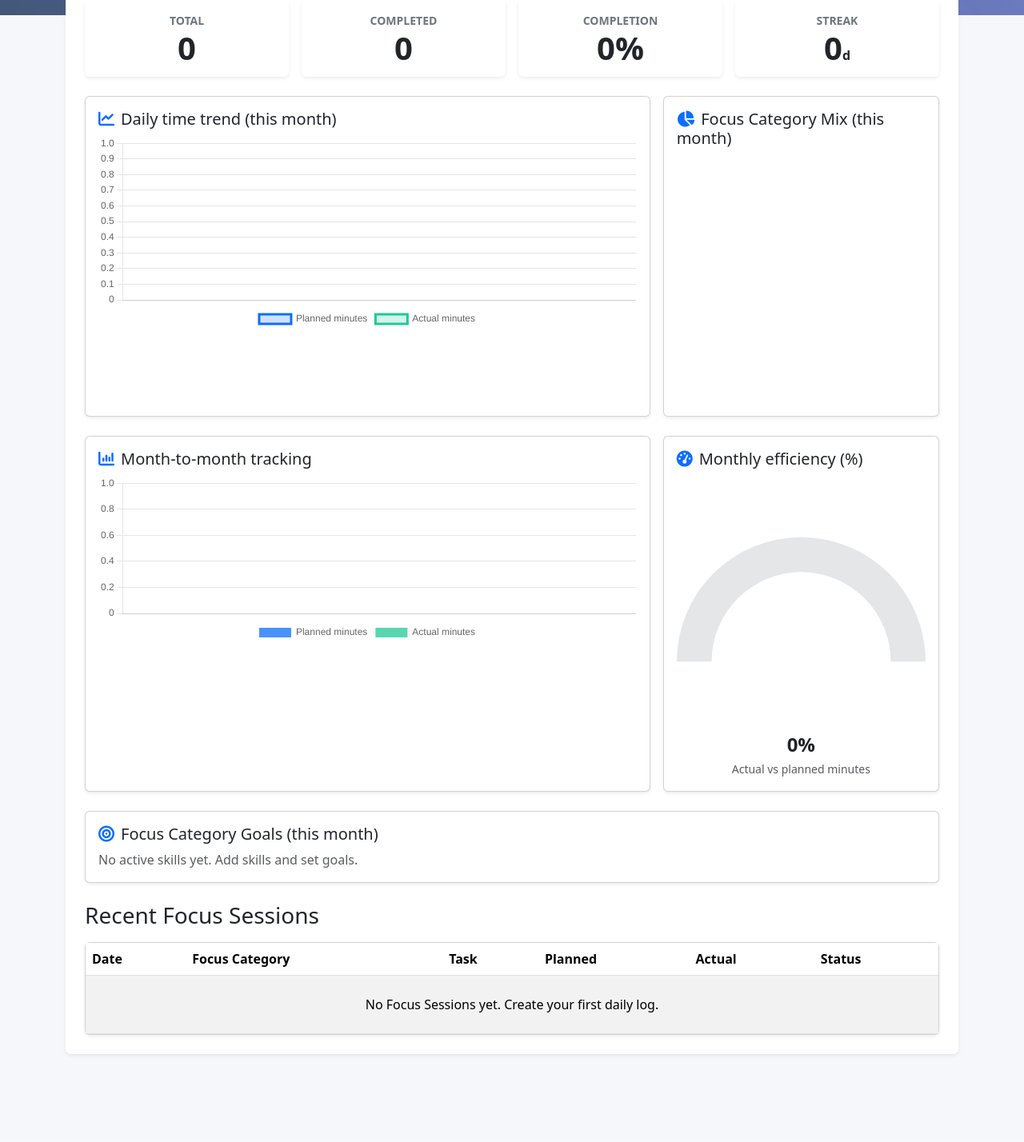
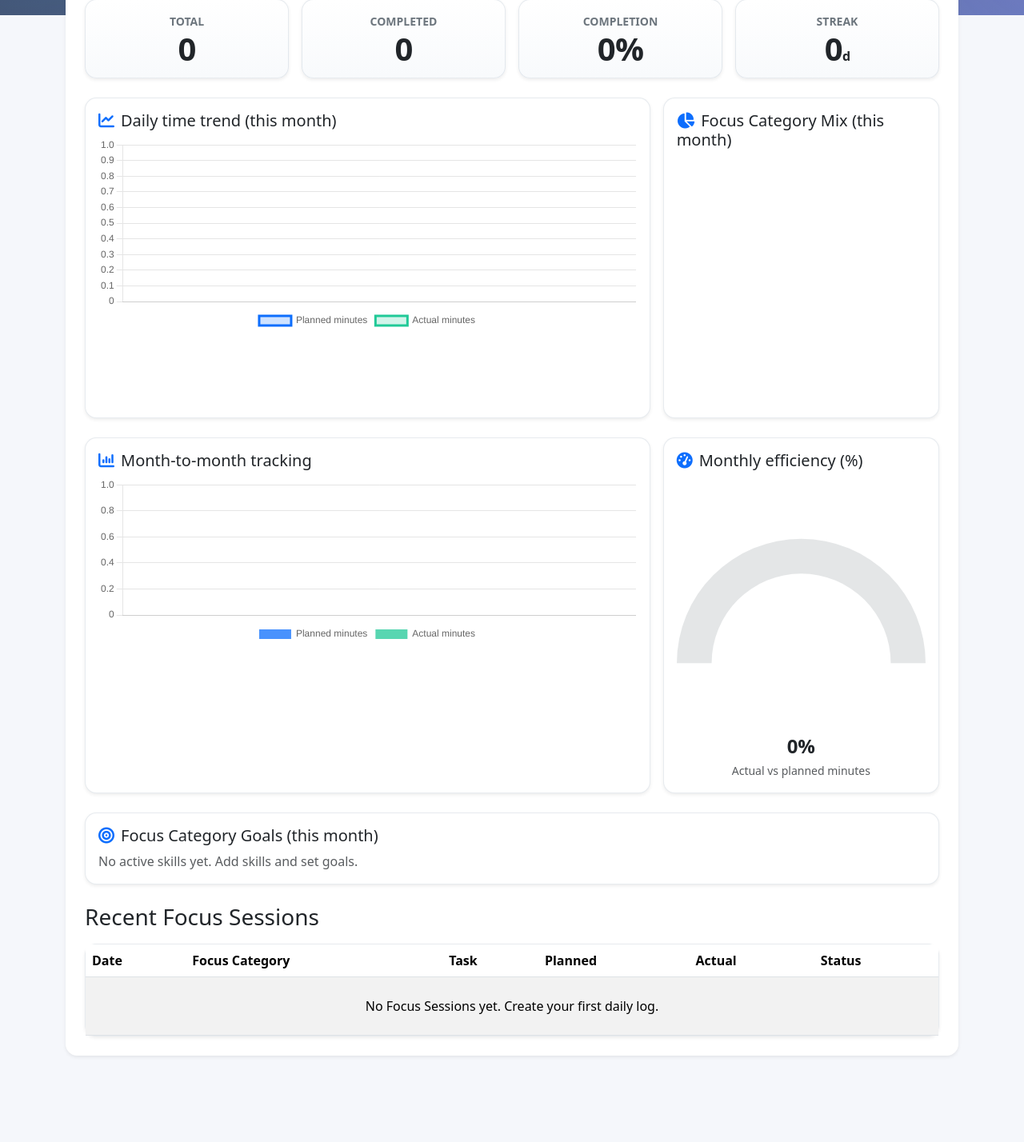
Before and after one commit to elivergara/Focused-Time-Tracker, a Django app: page /app/ in a window 1280 px wide. Shown: the part 485-1913 px from the top of the page at 80% size. Before the commit the page ends 1805 px from the top, so only its background shows below. Run offline with Django 5.2, Linux system fonts and the light colour scheme; the visitor is signed in with stand-in values (Sample User, id 1); data that the repository does not hold is empty; a map, chart or similar area stays blank; style sheets or scripts are compiled from the project's sources; grey boxes are pictures that could not be loaded.

Commit message:
Apply cohesive dashboard design pass with stronger typography and surfaces

```diff
--- a/static/scss/main.scss
+++ b/static/scss/main.scss
@@ -140,12 +140,29 @@ body {
   z-index: 5;
 }
 
-.dashboard-shell {
-  background: rgba(255, 255, 255, 0.9);
-  border: 1px solid rgba(148, 163, 184, 0.25);
-  border-radius: 1rem;
-  box-shadow: 0 14px 34px rgba(15, 23, 42, 0.08);
-  padding: 1rem;
+.hero-title {
+  letter-spacing: -0.02em;
+}
+
+.hero-subtitle {
+  max-width: 56ch;
+  color: rgba(234, 241, 255, 0.92);
+  font-size: 1.03rem;
+}
+
+.metric-card {
+  border: 1px solid rgba(148, 163, 184, 0.22) !important;
+  border-radius: 0.9rem;
+  background: linear-gradient(180deg, #ffffff, #f8fafc);
+}
+
+.metric-value {
+  letter-spacing: -0.02em;
+}
+
+.dashboard-surface {
+  border-radius: 0.9rem;
+  border: 1px solid rgba(148, 163, 184, 0.22);
 }
 
 .navbar .nav-link {
@@ -236,9 +253,6 @@ body {
   .dashboard-main {
     margin-top: 0;
   }
-  .dashboard-shell {
-    padding: 0.75rem;
-  }
   .action-grid {
     grid-template-columns: 1fr;
   }
--- a/templates/core/home.html
+++ b/templates/core/home.html
@@ -9,8 +9,8 @@
     <div class="row align-items-center g-4">
       <div class="col-lg-7 text-white">
         <span class="badge text-bg-primary mb-3">Dashboard</span>
-        <h1 class="display-5 fw-bold mb-2">Focused Time Tracker</h1>
-        <p class="lead mb-3">Your focus categories, sessions, and execution — in one operating view.</p>
+        <h1 class="display-5 fw-bold mb-2 hero-title">Focused Time Tracker</h1>
+        <p class="lead mb-3 hero-subtitle">Your focus categories, sessions, and execution — in one operating view.</p>
         <div class="action-panel mb-3">
           <div class="action-grid">
             <a href="{% url 'checkin_create' %}" class="btn btn-primary action-btn action-btn-uniform"><i class="fa-solid fa-plus me-2"></i>Daily Focus Log</a>
@@ -38,38 +38,38 @@
 </header>
 
 <section class="container dashboard-main pb-4">
-  <div class="card shadow-sm border-0">
+  <div class="card shadow-sm border-0 dashboard-surface">
     <div class="card-body p-3 p-lg-4">
       <div class="row g-3 mb-4 kpi-dashboard-row">
         <div class="col-6 col-lg-3">
-          <div class="card h-100 border-0 shadow-sm text-center">
+          <div class="card h-100 border-0 shadow-sm text-center metric-card">
             <div class="card-body py-3">
               <div class="small text-uppercase text-secondary fw-semibold mb-1">Total</div>
-              <div class="display-6 fw-bold lh-1">{{ summary.total|default:0 }}</div>
+              <div class="display-6 fw-bold lh-1 metric-value">{{ summary.total|default:0 }}</div>
             </div>
           </div>
         </div>
         <div class="col-6 col-lg-3">
-          <div class="card h-100 border-0 shadow-sm text-center">
+          <div class="card h-100 border-0 shadow-sm text-center metric-card">
             <div class="card-body py-3">
               <div class="small text-uppercase text-secondary fw-semibold mb-1">Completed</div>
-              <div class="display-6 fw-bold lh-1">{{ summary.completed|default:0 }}</div>
+              <div class="display-6 fw-bold lh-1 metric-value">{{ summary.completed|default:0 }}</div>
             </div>
           </div>
         </div>
         <div class="col-6 col-lg-3">
-          <div class="card h-100 border-0 shadow-sm text-center">
+          <div class="card h-100 border-0 shadow-sm text-center metric-card">
             <div class="card-body py-3">
               <div class="small text-uppercase text-secondary fw-semibold mb-1">Completion</div>
-              <div class="display-6 fw-bold lh-1">{{ completion_rate }}%</div>
+              <div class="display-6 fw-bold lh-1 metric-value">{{ completion_rate }}%</div>
             </div>
           </div>
         </div>
         <div class="col-6 col-lg-3">
-          <div class="card h-100 border-0 shadow-sm text-center">
+          <div class="card h-100 border-0 shadow-sm text-center metric-card">
             <div class="card-body py-3">
               <div class="small text-uppercase text-secondary fw-semibold mb-1">Streak</div>
-              <div class="display-6 fw-bold lh-1">{{ current_streak }}<span class="fs-6">d</span></div>
+              <div class="display-6 fw-bold lh-1 metric-value">{{ current_streak }}<span class="fs-6">d</span></div>
             </div>
           </div>
         </div>
@@ -77,16 +77,16 @@
 
   <div class="row g-3 mb-4">
     <div class="col-lg-8">
-      <div class="card shadow-sm h-100"><div class="card-body"><h5 class="card-title"><i class="fa-solid fa-chart-line me-2 text-primary"></i>Daily time trend (this month)</h5><canvas id="trendChart" height="110"></canvas></div></div>
+      <div class="card shadow-sm h-100 dashboard-surface"><div class="card-body"><h5 class="card-title"><i class="fa-solid fa-chart-line me-2 text-primary"></i>Daily time trend (this month)</h5><canvas id="trendChart" height="110"></canvas></div></div>
     </div>
     <div class="col-lg-4">
-      <div class="card shadow-sm h-100"><div class="card-body"><h5 class="card-title"><i class="fa-solid fa-chart-pie me-2 text-primary"></i>Focus Category Mix (this month)</h5><canvas id="categoryChart" height="110"></canvas></div></div>
+      <div class="card shadow-sm h-100 dashboard-surface"><div class="card-body"><h5 class="card-title"><i class="fa-solid fa-chart-pie me-2 text-primary"></i>Focus Category Mix (this month)</h5><canvas id="categoryChart" height="110"></canvas></div></div>
     </div>
   </div>
 
   <div class="row g-3 mb-4">
     <div class="col-lg-8">
-      <div class="card shadow-sm h-100">
+      <div class="card shadow-sm h-100 dashboard-surface">
         <div class="card-body">
           <h5 class="card-title"><i class="fa-solid fa-chart-column me-2 text-primary"></i>Month-to-month tracking</h5>
           <canvas id="monthTrendChart" height="95"></canvas>
@@ -94,7 +94,7 @@
       </div>
     </div>
     <div class="col-lg-4">
-      <div class="card shadow-sm h-100">
+      <div class="card shadow-sm h-100 dashboard-surface">
         <div class="card-body text-center">
           <h5 class="card-title text-start"><i class="fa-solid fa-gauge-high me-2 text-primary"></i>Monthly efficiency (%)</h5>
           <canvas id="monthEfficiencyGauge" height="120"></canvas>
@@ -107,7 +107,7 @@
     </div>
   </div>
 
-  <div class="card shadow-sm mb-4">
+  <div class="card shadow-sm mb-4 dashboard-surface">
     <div class="card-body">
       <h5 class="card-title"><i class="fa-solid fa-bullseye me-2 text-primary"></i>Focus Category Goals (this month)</h5>
       {% if goal_progress %}
@@ -126,7 +126,7 @@
   </div>
 
   <div class="d-flex justify-content-between align-items-center mb-3"><h3 class="mb-0">Recent Focus Sessions</h3></div>
-  <div class="card shadow-sm"><div class="table-responsive"><table class="table table-striped mb-0"><thead><tr><th>Date</th><th>Focus Category</th><th>Task</th><th>Planned</th><th>Actual</th><th>Status</th></tr></thead><tbody>
+  <div class="card shadow-sm dashboard-surface"><div class="table-responsive"><table class="table table-striped mb-0"><thead><tr><th>Date</th><th>Focus Category</th><th>Task</th><th>Planned</th><th>Actual</th><th>Status</th></tr></thead><tbody>
   {% for mit in recent_mits %}
     <tr><td><a href="{% url 'checkin_detail' mit.daily_checkin.pk %}">{{ mit.daily_checkin.date }}</a></td><td>{{ mit.skill.name|default:'(No category)' }}</td><td>{{ mit.title }}</td><td>{{ mit.planned_minutes }}m</td><td>{% if mit.actual_minutes %}{{ mit.actual_minutes }}m{% else %}-{% endif %}</td><td><span class="badge text-bg-secondary">{{ mit.get_status_display }}</span></td></tr>
   {% empty %}
```
